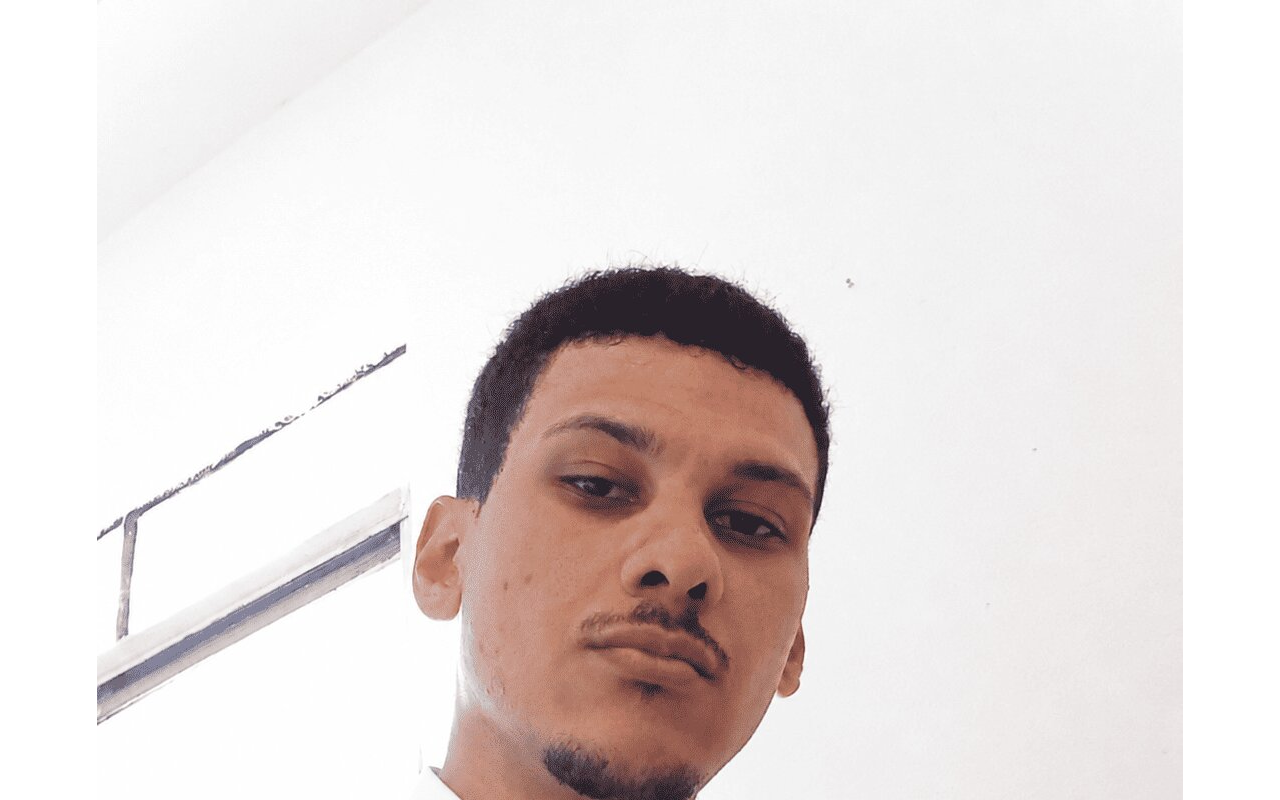
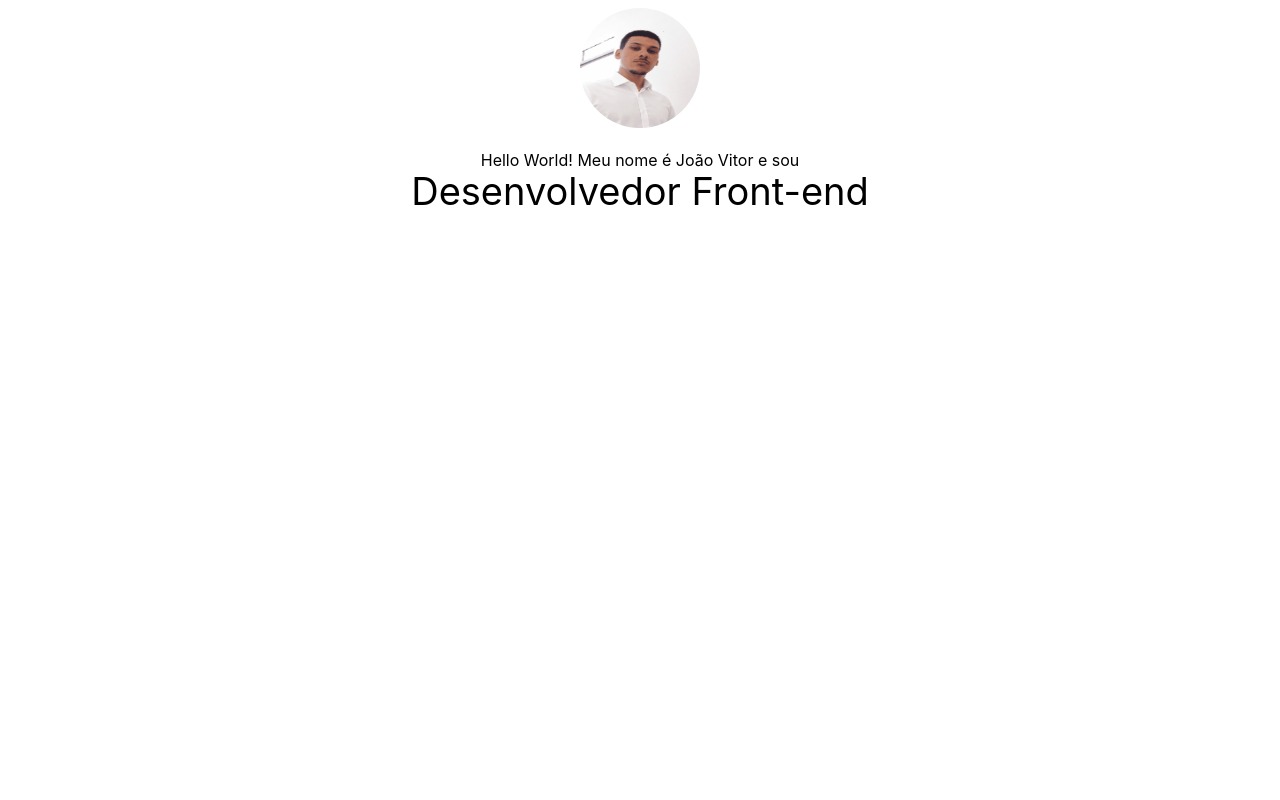
Before and after one commit to joaovitoras1/Portfolio, a React (Vite) app in the folder portfolio/: page / in a window 1280 px wide. Shown: the top 800 px of the page. Built offline with nearby package versions, Linux system fonts and the light colour scheme.

Commit message:
style: formatação

```diff
--- a/portfolio/src/components/Hero/Hero.jsx
+++ b/portfolio/src/components/Hero/Hero.jsx
@@ -2,10 +2,10 @@ import foto from '../../assets/foto.jpg'
 
 function Hero() {
     return (
-        <div className="flex flex-col items-center">
-            <img src={foto} alt="foto-de-perfil-utilizando-camisa-social-branca" />
-            <p>Hello World! Meu nome é <span>João Vitor</span> e sou</p>
-            <h1>Desenvolvedor Front-end</h1>
+        <div className="flex flex-col gap-1 p-2  items-center leading-none">
+            <img src={foto} alt="foto-de-perfil-utilizando-camisa-social-branca" className="size-30 rounded-[50%] mb-5 " />
+            <p className="text-[16px]">Hello World! Meu nome é <span className="" >João Vitor</span> e sou</p>
+            <h1 className="text-[38px]">Desenvolvedor Front-end</h1>
         </div>
     )
 }
```
